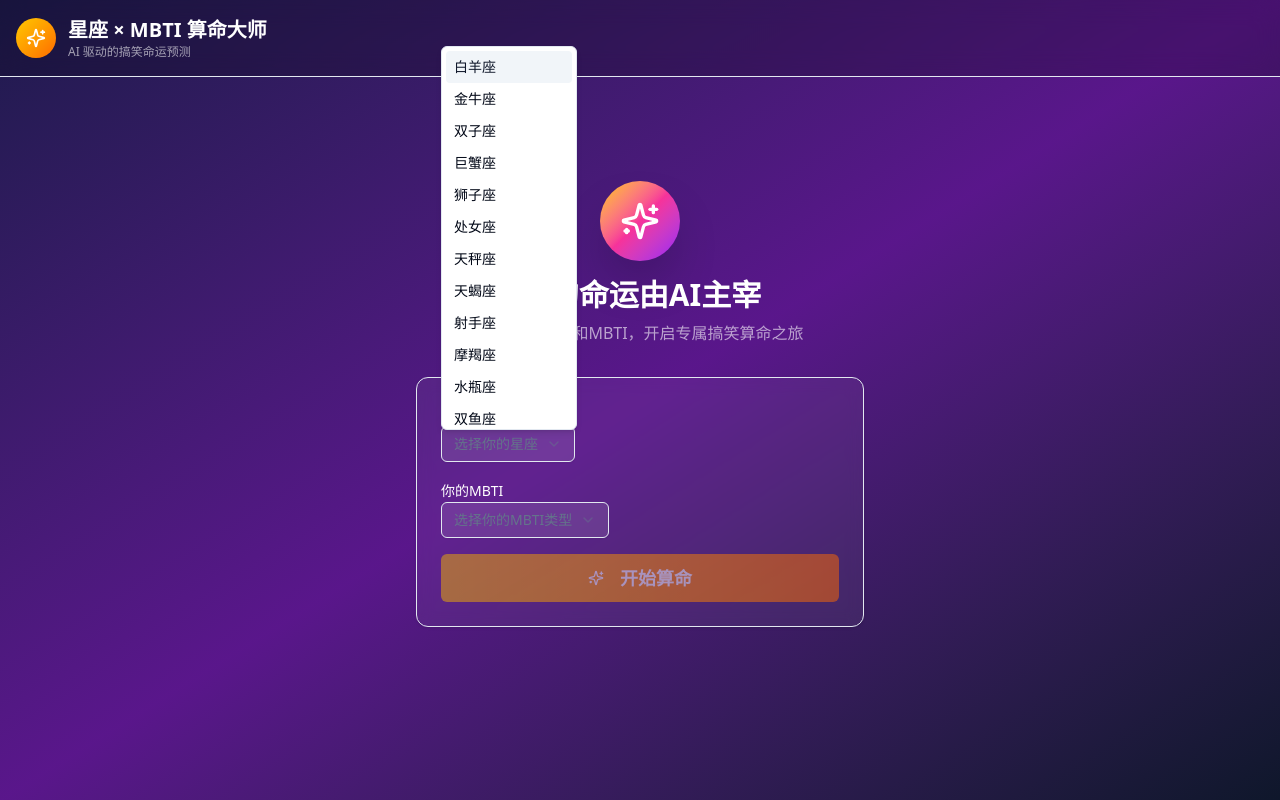
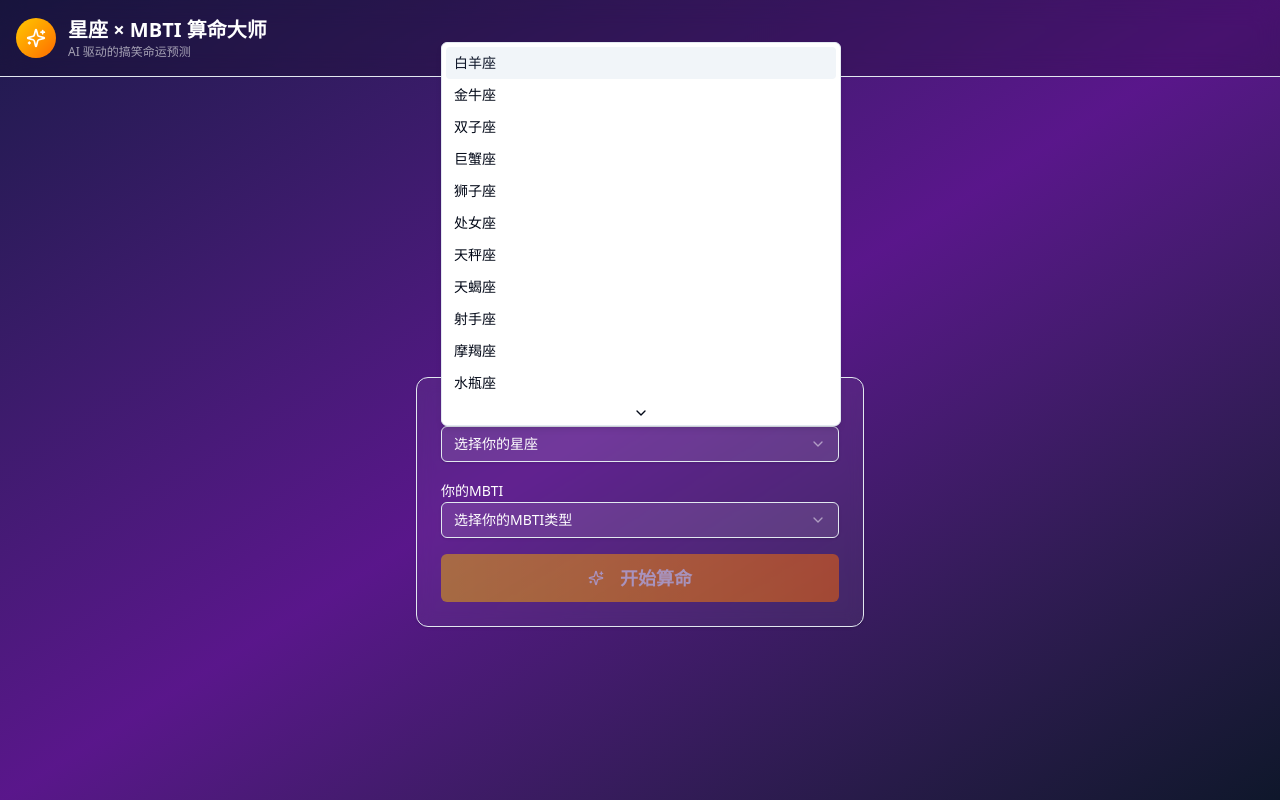
Before and after one commit to leiyumeng202109-debug/zodiac-chatbot, a Next.js app: page / in a window 1280 px wide. Both pictures are taken after a click on the button "选择你的星座". Built offline with nearby package versions, Linux system fonts and the light colour scheme.

Commit message:
Create select.tsx

```diff
--- /dev/null
+++ b/src/components/ui/select.tsx
@@ -0,0 +1,71 @@
+import * as React from "react";
+import * as SelectPrimitive from "@radix-ui/react-select";
+import { Check, ChevronDown, ChevronUp } from "lucide-react";
+import { cn } from "@/lib/utils";
+
+const Select = SelectPrimitive.Root;
+const SelectGroup = SelectPrimitive.Group;
+const SelectValue = SelectPrimitive.Value;
+
+const SelectTrigger = React.forwardRef<
+  React.ElementRef<typeof SelectPrimitive.Trigger>,
+  React.ComponentPropsWithoutRef<typeof SelectPrimitive.Trigger>
+>(({ className, children, ...props }, ref) => (
+  <SelectPrimitive.Trigger
+    ref={ref}
+    className={cn("flex h-9 w-full items-center justify-between whitespace-nowrap rounded-md border bg-transparent px-3 py-2 text-sm shadow-sm ring-offset-background placeholder:text-muted-foreground focus:outline-none focus:ring-1 disabled:cursor-not-allowed disabled:opacity-50 [&>span]:line-clamp-1", className)}
+    {...props}
+  >
+    {children}
+    <SelectPrimitive.Icon asChild>
+      <ChevronDown className="h-4 w-4 opacity-50" />
+    </SelectPrimitive.Icon>
+  </SelectPrimitive.Trigger>
+));
+SelectTrigger.displayName = SelectPrimitive.Trigger.displayName;
+
+const SelectContent = React.forwardRef<
+  React.ElementRef<typeof SelectPrimitive.Content>,
+  React.ComponentPropsWithoutRef<typeof SelectPrimitive.Content>
+>(({ className, children, position = "popper", ...props }, ref) => (
+  <SelectPrimitive.Portal>
+    <SelectPrimitive.Content
+      ref={ref}
+      className={cn("relative z-50 max-h-96 min-w-32 overflow-hidden rounded-md border bg-popover text-popover-foreground shadow-md data-[state=open]:animate-in data-[state=closed]:animate-out data-[state=closed]:fade-out-0 data-[state=open]:fade-in-0 data-[state=closed]:zoom-out-95 data-[state=open]:zoom-in-95", className)}
+      position={position}
+      {...props}
+    >
+      <SelectPrimitive.ScrollUpButton className="flex cursor-default items-center justify-center py-1">
+        <ChevronUp className="h-4 w-4" />
+      </SelectPrimitive.ScrollUpButton>
+      <SelectPrimitive.Viewport className={cn("p-1", position === "popper" && "h-[var(--radix-select-trigger-height)] w-full min-w-[var(--radix-select-trigger-width)]")}>
+        {children}
+      </SelectPrimitive.Viewport>
+      <SelectPrimitive.ScrollDownButton className="flex cursor-default items-center justify-center py-1">
+        <ChevronDown className="h-4 w-4" />
+      </SelectPrimitive.ScrollDownButton>
+    </SelectPrimitive.Content>
+  </SelectPrimitive.Portal>
+));
+SelectContent.displayName = SelectPrimitive.Content.displayName;
+
+const SelectItem = React.forwardRef<
+  React.ElementRef<typeof SelectPrimitive.Item>,
+  React.ComponentPropsWithoutRef<typeof SelectPrimitive.Item>
+>(({ className, children, ...props }, ref) => (
+  <SelectPrimitive.Item
+    ref={ref}
+    className={cn("relative flex w-full cursor-default select-none items-center rounded-sm py-1.5 pl-2 pr-8 text-sm outline-none focus:bg-accent focus:text-accent-foreground data-[disabled]:pointer-events-none data-[disabled]:opacity-50", className)}
+    {...props}
+  >
+    <span className="absolute right-2 flex h-3.5 w-3.5 items-center justify-center">
+      <SelectPrimitive.ItemIndicator>
+        <Check className="h-4 w-4" />
+      </SelectPrimitive.ItemIndicator>
+    </span>
+    <SelectPrimitive.ItemText>{children}</SelectPrimitive.ItemText>
+  </SelectPrimitive.Item>
+));
+SelectItem.displayName = SelectPrimitive.Item.displayName;
+
+export { Select, SelectGroup, SelectValue, SelectTrigger, SelectContent, SelectItem };
```
